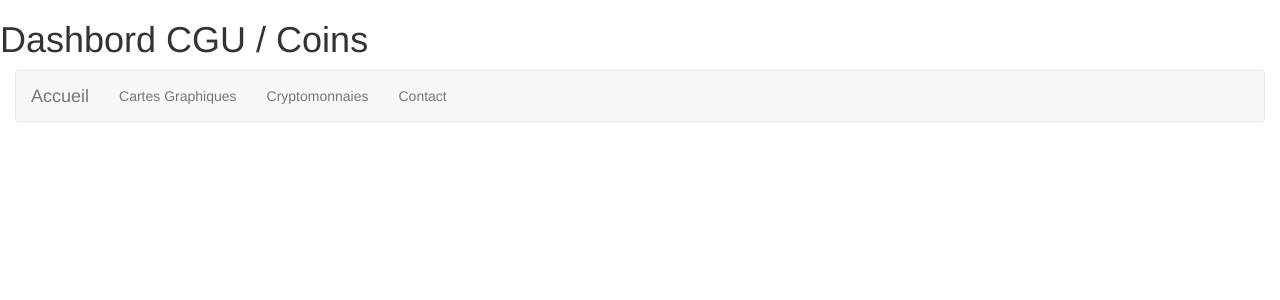
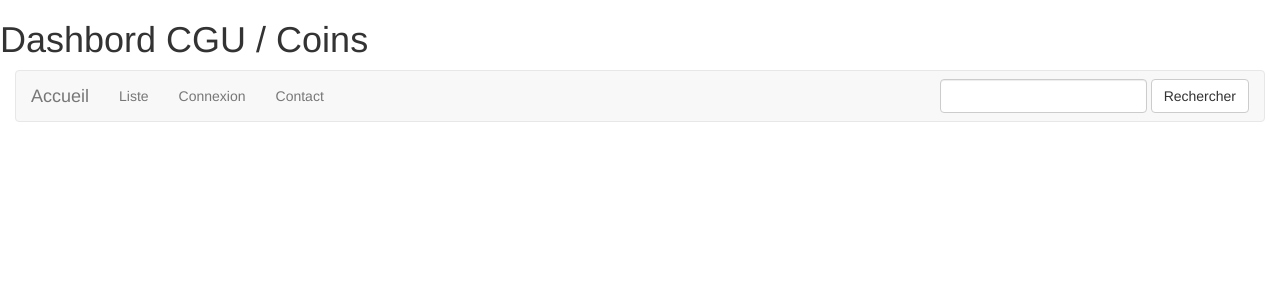
Before and after one commit to lisaMaes/projet-groupe, a PHP site: page / in a window 1280 px wide. Shown: the top 300 px of the page. Run offline with PHP 8.4, Linux system fonts and the light colour scheme; some libraries are stand-ins or nearby versions.

Commit message:
struct base modif menu

```diff
--- a/menu.inc.php
+++ b/menu.inc.php
@@ -9,10 +9,10 @@
 						<div class="collapse navbar-collapse" id="bs-example-navbar-collapse-1">
 							<ul class="nav navbar-nav">
 								<li>
-									<a href="liste-cgu.php">Cartes Graphiques</a>
+									<a href="#">Liste</a>
 								</li>
 								<li>
-									<a href="liste-coins.php".php">Cryptomonnaies</a>
+									<a href="#".php">Connexion</a>
 								</li>
 								<li>
 									<a href="#">Contact</a>
@@ -45,14 +45,14 @@
 	</ul>
 </li> -->
 </ul>
-<!-- <form class="navbar-form navbar-right" role="search">
+<form class="navbar-form navbar-right" role="search">
 	<div class="form-group">
 		<input type="text" class="form-control" />
 	</div>
 	<button type="submit" class="btn btn-default">
-		Submit
+		Rechercher
 	</button>
-</form> -->
+</form>
 
 </div>
 
```
